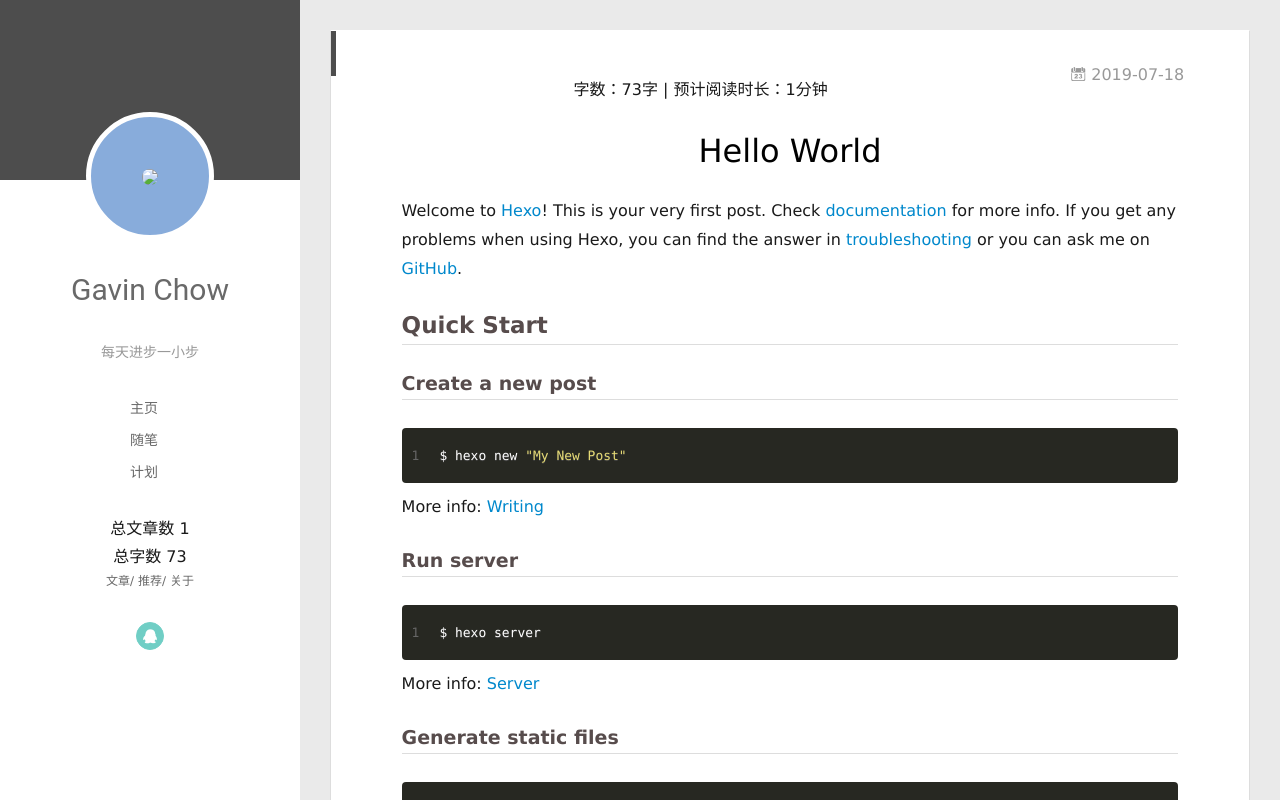
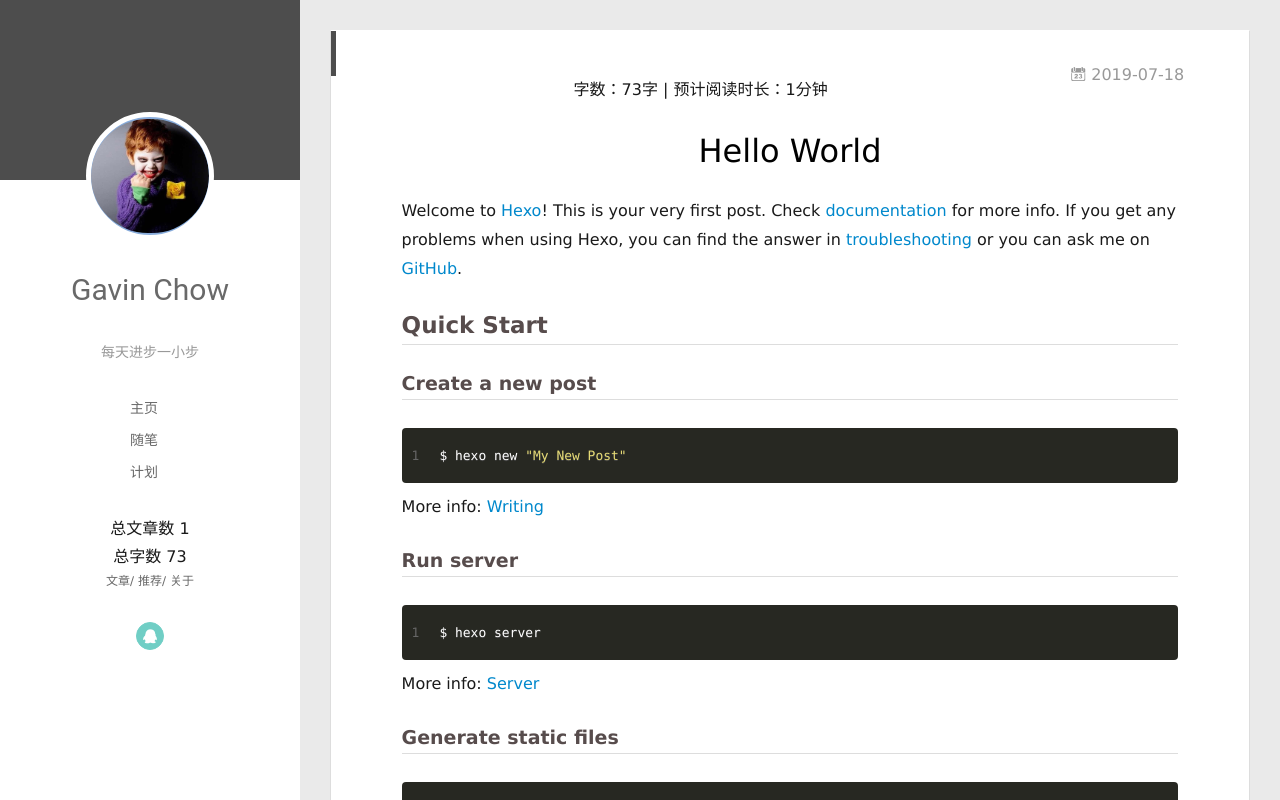
Before and after one commit to GavinChowUp/gavin.github.io, a plain HTML site: page 2019/07/18/hello-world/index.html in a window 1280 px wide. Drawn offline with Linux system fonts and the light colour scheme; files that its build step writes are made by us from their sources.

Commit message:
Site updated: 2019-07-18 13:34:08

```diff
--- a/2019/07/18/hello-world/index.html
+++ b/2019/07/18/hello-world/index.html
@@ -47,7 +47,7 @@
 <div class="intrude-less">
 	<header id="header" class="inner">
 		<a href="/gavin.github.io" class="profilepic">
-				<img src="/gavin.github.ioimg/avatar.png" class="js-avatar">
+				<img src="/gavin.github.io/img/avatar.png" class="js-avatar">
 		</a>
 		<hgroup>
 		  <h1 class="header-author"><a href="/gavin.github.io">Gavin Chow</a></h1>
@@ -107,7 +107,7 @@
 	<div class="intrude-less">
 		<header id="header" class="inner">
 			<div class="profilepic">
-				<img src="img/avatar.png" class="js-avatar">
+				<img src="/img/avatar.png" class="js-avatar">
 			</div>
 			<hgroup>
 			  <h1 class="header-author js-header-author">Gavin Chow</h1>
```
Also changed, not shown: archives/2019/07/index.html (+2 -2 lines), archives/2019/index.html (+2 -2 lines), archives/index.html (+2 -2 lines), index.html (+2 -2 lines).
